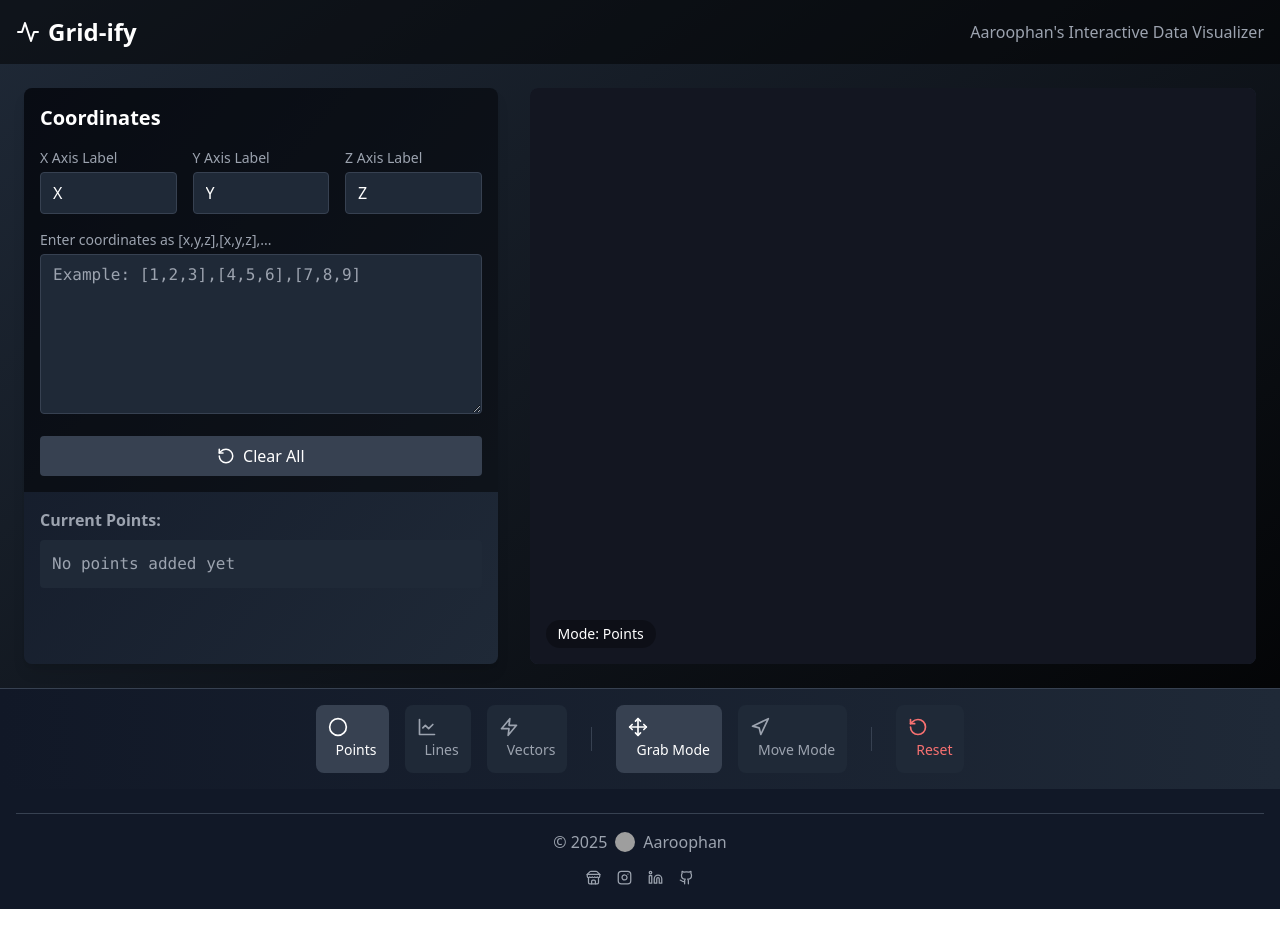
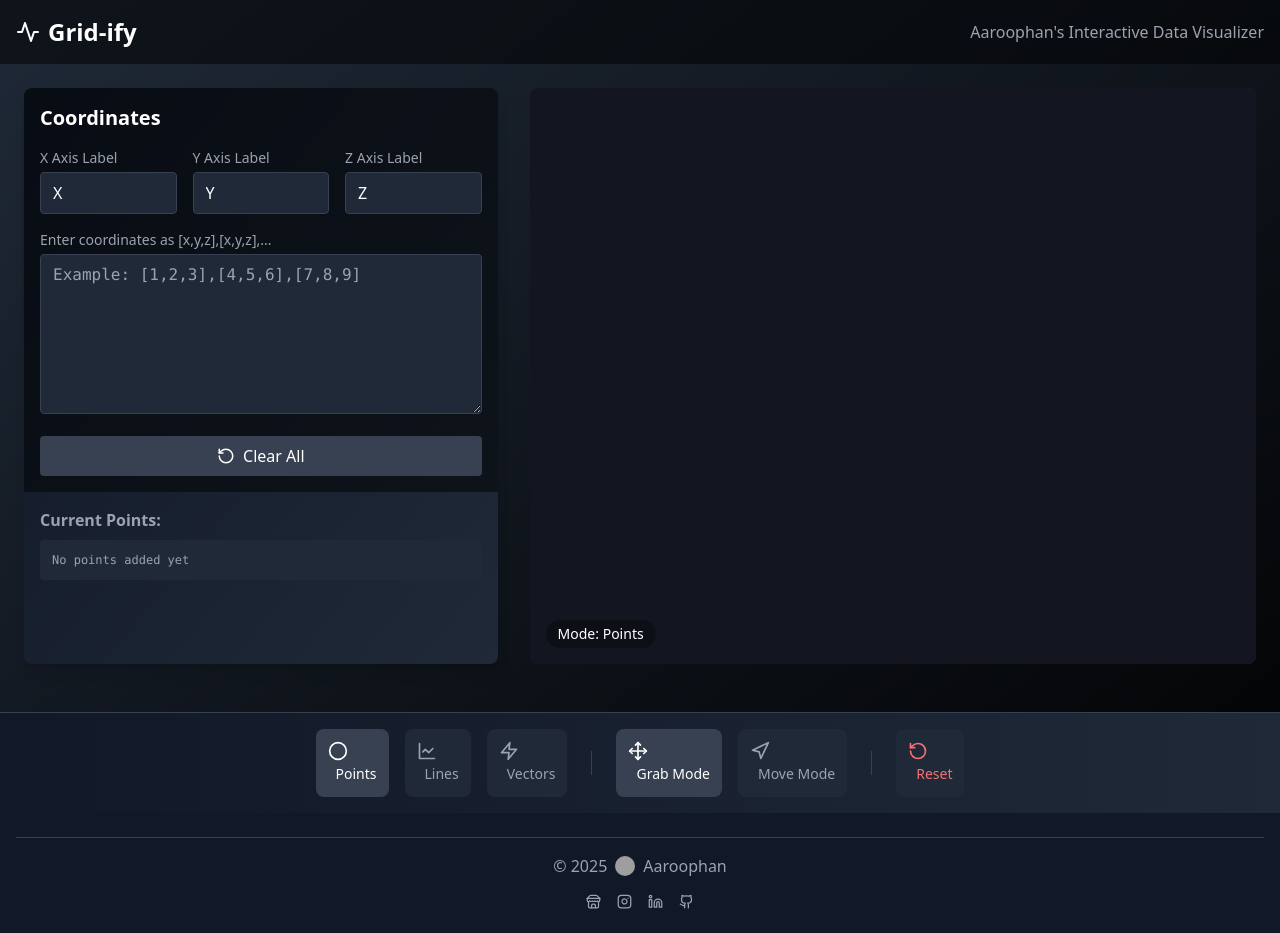
Before and after one commit to Aaroophan/Grid-ify, a React (Vite) app: page / in a window 1280 px wide. Before the commit the page ends 909 px from the top, so only its background shows below. Built offline with nearby package versions, Linux system fonts and the light colour scheme; no server answers; grey boxes are pictures that could not be loaded.

Commit message:
UI Adjust

```diff
--- a/src/App.tsx
+++ b/src/App.tsx
@@ -33,7 +33,7 @@ function App() {
           </div>
         </div>
       </main>
-
+      <br />
       <Toolbar />
 
 
--- a/src/components/DataTable.tsx
+++ b/src/components/DataTable.tsx
@@ -71,9 +71,9 @@ const DataTable: React.FC = () => {
       <div className="p-4">
         <div className="text-gray-400">
           <h3 className="font-semibold mb-2">Current Points:</h3>
-          <pre className="bg-gray-800 p-3 rounded overflow-x-auto">
+          <pre className="text-xs bg-gray-800 p-3 rounded overflow-x-auto">
             {points.length > 0
-              ? points.map(p => `[${p.x},${p.y},${p.z}]`).join(',\n')
+              ? points.map(p => `[${p.x},${p.y},${p.z}]`).join(',')
               : 'No points added yet'
             }
           </pre>
--- a/src/components/ThreeScene/AxisHelper.tsx
+++ b/src/components/ThreeScene/AxisHelper.tsx
@@ -68,13 +68,13 @@ const AxisHelper: React.FC = () => {
 
       {numbers.map((num) => (
         <React.Fragment key={num}>
-          <Text position={[num, -0.3, 0]} color="white" fontSize={0.2}>
+          <Text position={[num, -0.3, 0]} color="white" fontSize={0.5}>
             {num}
           </Text>
-          <Text position={[-0.3, num, 0]} color="white" fontSize={0.2}>
+          <Text position={[-0.3, num, 0]} color="white" fontSize={0.5}>
             {num}
           </Text>
-          <Text position={[0, -0.3, num]} color="white" fontSize={0.2}>
+          <Text position={[0, -0.3, num]} color="white" fontSize={0.5}>
             {num}
           </Text>
         </React.Fragment>
--- a/tailwind.config.js
+++ b/tailwind.config.js
@@ -2,7 +2,13 @@
 export default {
   content: ['./index.html', './src/**/*.{js,ts,jsx,tsx}'],
   theme: {
-    extend: {},
+    extend: {
+      extend: {
+        fontSize: {
+          '2xsm': ['0.125rem', { lineHeight: '0.175rem' }],
+        }
+      }
+    },
   },
   plugins: [],
 };
```
Also changed, not shown: 4 other files (tests, documents, lock files or other folders).
